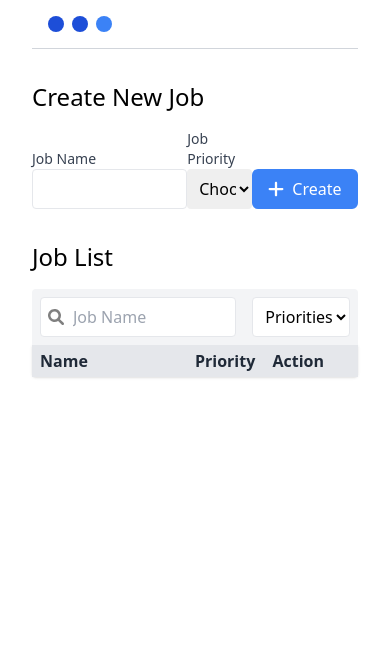
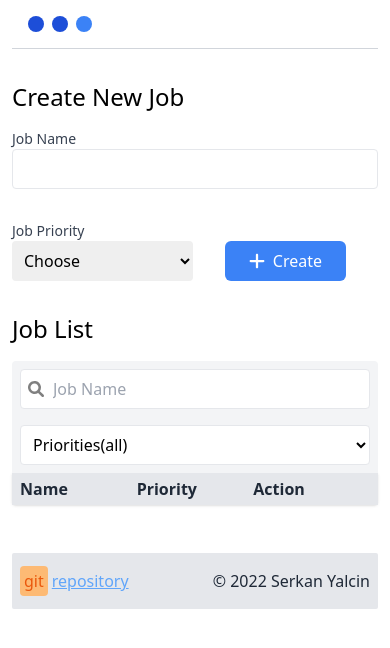
Before and after one commit to serkansyalcin/personal-job-tracking-application, a React (Create React App) app: page / in a window 390 px wide. Shown: the top 648 px of the page. Built offline with nearby package versions, Linux system fonts and the light colour scheme.

Commit message:
made responsive

```diff
--- a/src/App.js
+++ b/src/App.js
@@ -1,13 +1,15 @@
 import Navbar from "./components/navbar/navbar.component";
 import CreateJob from "./components/create-job/CreateJob.component";
 import JobList from "./components/job-list/JobList.component";
+import Footer from './components/footer/footer.component'
 
 function App() {
   return (
-    <div className="px-8">
+    <div className="px-3 md:px-6">
       <Navbar />
       <CreateJob />
       <JobList />
+      <Footer />
     </div>
   );
 }
--- a/src/components/confirm-modal/ConfirmModal.component.jsx
+++ b/src/components/confirm-modal/ConfirmModal.component.jsx
@@ -26,14 +26,14 @@ const ConfirmModal = (props) => {
         <div
             className='modal bg-black bg-opacity-50'
         >
-            <div className='flex flex-col justify-center items-center gap-6 rounded-lg modal w-2/5 h-60 bg-white'>
+            <div className='flex flex-col justify-center items-center gap-6 rounded-lg modal w-4/5 md:w-2/5 h-60 bg-white'>
                 <img
                     src={CircleExclamationIcon}
                     alt='circle exclamation icon'
                     className='w-12'
                 />
-                <h4 className='text-3xl font-semibold'>Are you sure you want to delete it?</h4>
-                <div className='flex gap-8'>
+                <h4 className='text-2xl text-center md:text-3xl font-semibold'>Are you sure you want to delete it?</h4>
+                <div className='flex gap-12'>
                     <button
                         className='px-8 py-3 text-gray-600 bg-gray-200 hover:bg-gray-300 rounded'
                         onClick={handleCancelButton}
--- a/src/components/create-job/CreateJob.component.jsx
+++ b/src/components/create-job/CreateJob.component.jsx
@@ -52,10 +52,10 @@ const CreateJob = () => {
         <div className='mb-8'>
             <h3 className='text-2xl mb-4'>Create New Job</h3>
             <form
-                className='flex justify-between items-end'
+                className='grid sm:grid-cols-4 md:grid-cols-5 grid-cols-1 gap-8 justify-between items-end'
                 onSubmit={(e) => handleSubmit(e)}
             >
-                <div className='w-3/5'>
+                <div className='col-span-3 md:grid-cols-2'>
                     <label htmlFor='job-name' className='block text-sm text-gray-700'>
                         Job Name
                     </label>
@@ -67,7 +67,7 @@ const CreateJob = () => {
                         value={formField.jobName}
                     />
                 </div>
-                <div className='w-1/4'>
+                <div className='col-span-1'>
                     <label htmlFor='job-priority' className='block text-sm text-gray-700'>
                         Job Priority
                     </label>
--- /dev/null
+++ b/src/components/footer/footer.component.jsx
@@ -0,0 +1,20 @@
+const Footer = () => {
+    const year = new Date()
+
+    return (
+        <footer className="py-4 px-2 rounded-sm bg-gray-200 flex justify-between mt-12">
+            <div className="">
+                <span className="bg-orange-300 text-orange-600 p-1 mr-1 rounded">git</span>
+                <a
+                    href="https://github.com/serkansyalcin/personal-job-tracking-application"
+                    className='underline text-blue-400'
+                >
+                    repository
+                </a>
+            </div>
+            <div className="text-gray-800">&copy; {year.getFullYear()} Serkan Yalcin</div>
+        </footer>
+    )
+}
+
+export default Footer
--- a/src/components/individual-job/InividualJob.component.jsx
+++ b/src/components/individual-job/InividualJob.component.jsx
@@ -35,27 +35,27 @@ const IndividualJob = ({ eachJob }) => {
 
     return (
         <div
-            className='grid grid-cols-4 text-gray-900 hover:bg-gray-100 bg-opacity-75
+            className='grid grid-cols-3 md:grid-cols-4 text-gray-900 hover:bg-gray-100 bg-opacity-75
             px-2 h-16  shadow-sm justify-center items-center'
         >
-            <div className='col-span-2'>{ jobName }</div>
+            <div className='col-span-1 md:col-span-2'>{ jobName }</div>
             <div
                 className={` ${priorityDynamicBackground} px-4 py-1
                 rounded-lg text-white text-center w-24`}
             >
                 { priority }
             </div>
-            <div className='flex gap-6 items-center col-span-1'>
+            <div className='flex gap-4 md:gap-6 items-center col-span-1'>
                 <img
                     src={Penlogo}
                     alt='pen logo'
-                    className='p-2 h-10 w-10 bg-gray-200 cursor-pointer rounded-lg'
+                    className='p-2 h-8 w-8 md:h-10 md:w-10 bg-gray-200 cursor-pointer rounded-lg'
                     onClick={handleJobEditModal}
                 />
                 <img
                     src={TrashCanLogo}
                     alt='trash can logo'
-                    className='p-2 h-10 w-10 bg-gray-200 cursor-pointer rounded-lg'
+                    className='p-2 h-8 w-8 md:h-10 md:w-10 bg-gray-200 cursor-pointer rounded-lg'
                     onClick={handleConfirmModal}
                 />
             </div>
--- a/src/components/job-edit-modal/JobEditModal.component.jsx
+++ b/src/components/job-edit-modal/JobEditModal.component.jsx
@@ -4,6 +4,10 @@ import { editJobPriority } from "../../features/job-list/jobList.slice"
 import { toggleEditModal } from "../../features/modal/modal.slice"
 
 const options = [
+    {
+        value: null,
+        label: 'Choose'
+    },
     {
         value: 'Urgent',
         label: 'Urgent'
@@ -46,7 +50,7 @@ const JobEditModal = ({ eachJob }) => {
     return (
         jobEditModal &&
         <div className='modal bg-black bg-opacity-50'>
-            <div className="modal flex flex-col justify-center items-center rounded-lg w-2/5 h-80 bg-white">
+            <div className="modal flex flex-col justify-center items-center rounded-lg w-4/5 md:w-2/5 h-80 bg-white">
                 <h2 className="text-3xl mb-4 font-semibold">Job Edit</h2>
 
                 <div className="w-full px-8 mb-2">
@@ -81,7 +85,7 @@ const JobEditModal = ({ eachJob }) => {
                     </select>
                 </div>
 
-                <div className='flex gap-8'>
+                <div className='flex gap-12'>
                     <button
                         className='px-8 py-3 text-gray-600 bg-gray-200 hover:bg-gray-300 rounded'
                         onClick={handleCancelButton}
--- a/src/components/job-list-items/JobListItems.component.jsx
+++ b/src/components/job-list-items/JobListItems.component.jsx
@@ -14,10 +14,11 @@ const JobListItems = ({ searchField }) => {
 
     return (
         <div className='shadow rounded-br rounded-bl'>
-            <div className="flex text-gray-800 bg-gray-200 py-1 px-2 font-semibold ">
-                <span className="w-2/4">Name</span>
-                <span className="w-1/4">Priority</span>
-                <span className="w-1/4">Action</span>
+            <div className="grid grid-cols-3 md:grid-cols-4 text-gray-800
+            bg-gray-200 py-1 px-2 font-semibold">
+                <span className="cols-span-1 md:col-span-2">Name</span>
+                <span className="col-span-1">Priority</span>
+                <span className="col-span-1">Action</span>
             </div>
             {
                 jobListArray && (
--- a/src/components/job-list/JobList.component.jsx
+++ b/src/components/job-list/JobList.component.jsx
@@ -32,10 +32,10 @@ const JobList = () => {
     return (
         <div>
             <h3 className="text-2xl mb-4">Job List</h3>
-            <div className="bg-gray-100 p-2 relative rounded-tr rounded-tl flex gap-4">
+            <div className="bg-gray-100 p-2 relative rounded-tr rounded-tl flex-col md:flex-row flex gap-4">
                 <input
                     type='text'
-                    className='relative pl-8 h-10 rounded w-2/3 border'
+                    className='relative pl-8 h-10 rounded w-full md:w-2/3 border'
                     placeholder='Job Name'
                     value={searchField.jobName}
                     onChange={e => handleSearchFields(e, 'jobName')}
@@ -43,7 +43,7 @@ const JobList = () => {
                 <img alt='search icon' src={SearchIcon} className='absolute w-4 top-5 left-4'  />
                 <select
                     id="job-priority"
-                    className='h-10 w-1/3 rounded bg-white border pl-2'
+                    className='h-10 w-full md:w-1/3 rounded bg-white border pl-2'
                     value={searchField.priority}
                     onChange={e => handleSearchFields(e, 'priority')}
                 >
```
